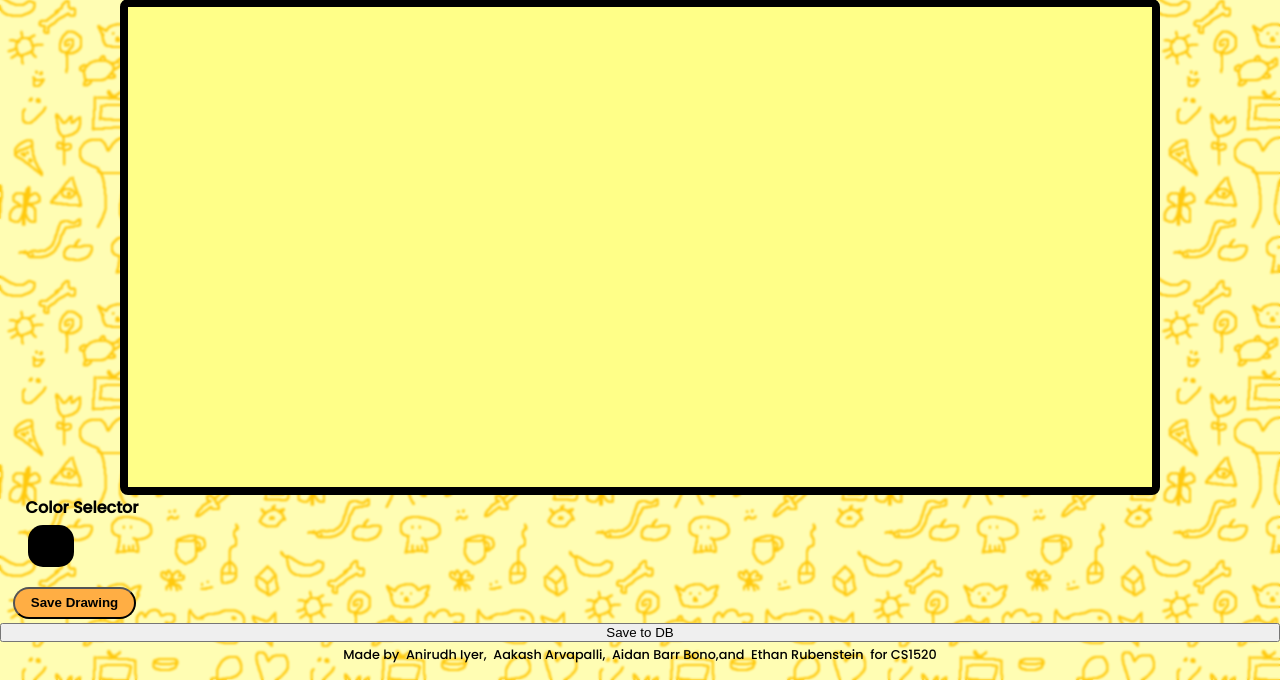
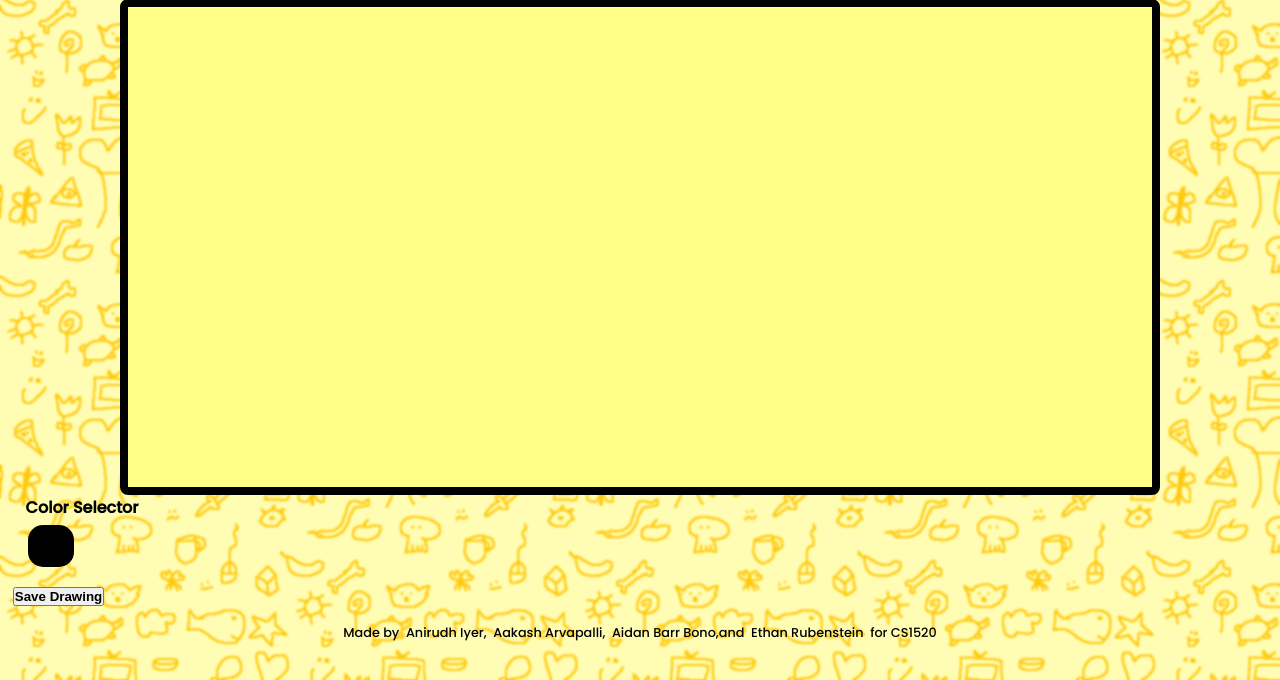
Before and after one commit to anirudhi89/Sketched, a Flask app: page /p/draw.html in a window 1280 px wide. Shown: the part 120-800 px from the top of the page. Run offline with Flask 2, Linux system fonts and the light colour scheme.

Commit message:
check if submit is null

```diff
--- a/static/js/draw.js
+++ b/static/js/draw.js
@@ -53,7 +53,8 @@ function draw(event) {
 
 var submit = document.getElementById('submitbutton');
 
-submit.addEventListener('click', (e) => {
+if (submit) {
+    submit.addEventListener('click', e => {
         let sketchurl = storeSketchAsImage();
         fetch('/submit/confirm',  {
             method: 'POST',
@@ -62,6 +63,8 @@ submit.addEventListener('click', (e) => {
         })
           .then((response) => response.json())
     });
+}
+
 
 
 function storeSketchAsImage() {
--- a/templates/draw.html
+++ b/templates/draw.html
@@ -8,17 +8,12 @@
 </canvas>
 </div>
 
-<script> document.getElementById('save-button').onclick = function () {
-
-  };
-</script>
-
 <div>
     <label for="pencolor" id="pen-label"><b>Color Selector</b></label>
     <input type="color" name="pencolor=" id="pencolor">
 </div>
 <div id="save-button-box">
-    <button type="button" id="save-button"><b>Save Drawing</b></a>
+    <button type="button" id="submitbutton"><b>Save Drawing</b></a>
 </div>
 
 
@@ -26,8 +21,4 @@
 
 <!-- Replace script below -->
 
-<button id="submitbutton">Save to DB</button>
-
 {% endblock %}
-
-<!-- <script src="PLACEHOLDER_DRAWING_SCRIPT.js"></script> -->
```
Lines whose indentation alone changed are shown as unchanged.
